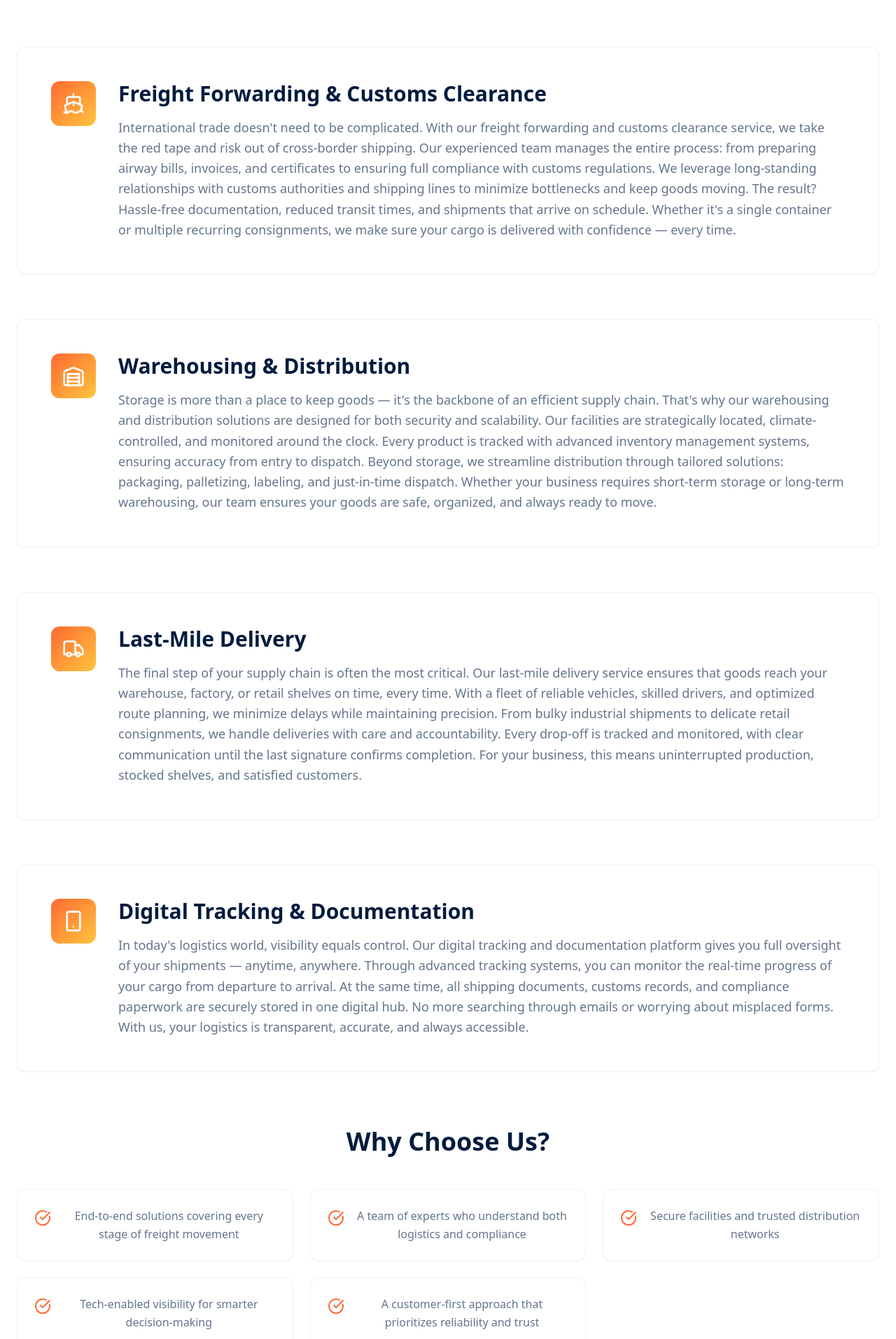
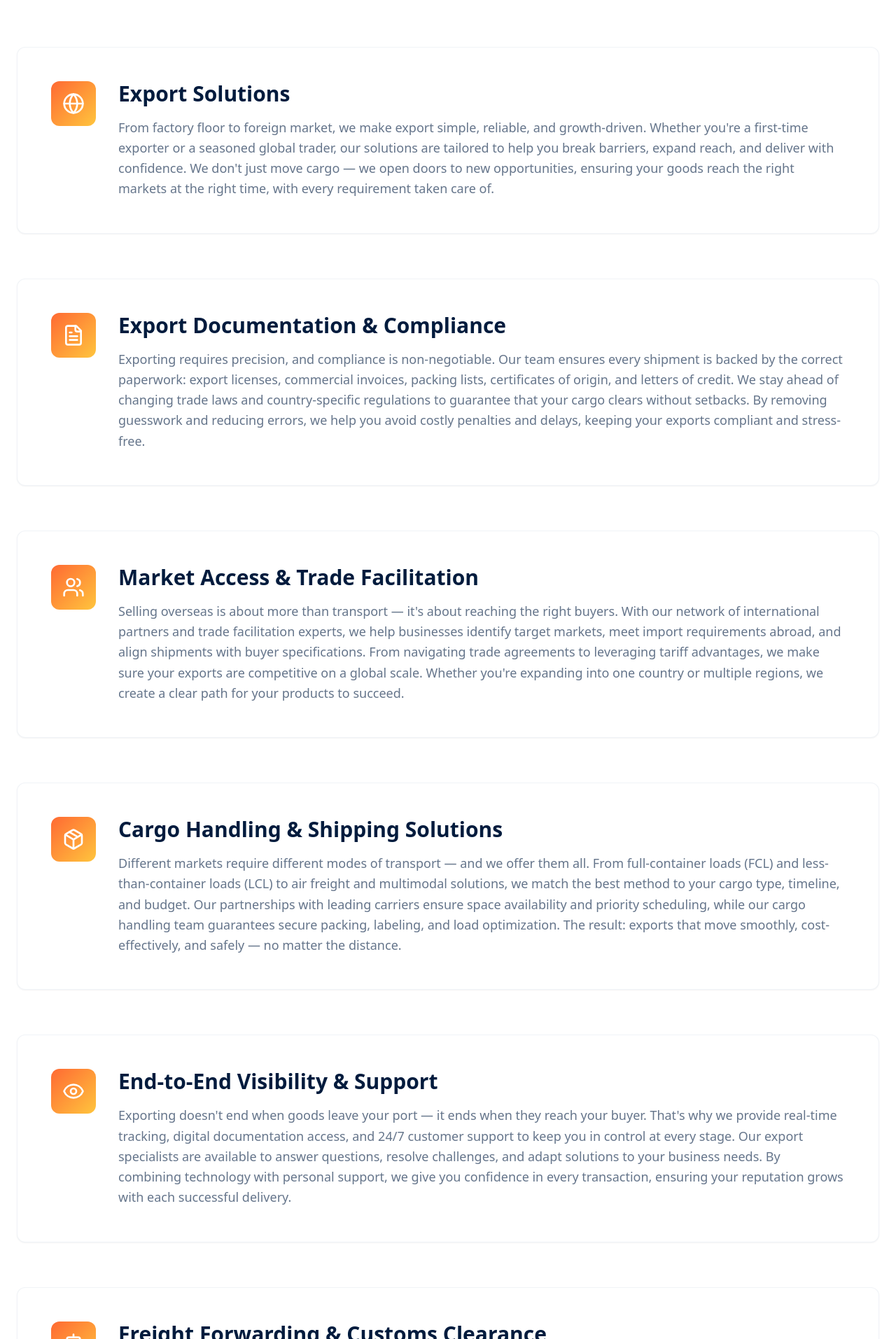
Before and after one commit to MichaelNewmanLightKnight/gsml, a React (Vite) app: page /services in a window 1280 px wide. Shown: the part 247-2160 px from the top of the page at 70% size. Built offline with nearby package versions, Linux system fonts and the light colour scheme; the HTML template or start-up script is replaced by a standard one.

Commit message:
Add export solutions to Services page

```diff
--- a/src/components/Services.tsx
+++ b/src/components/Services.tsx
@@ -1,9 +1,39 @@
 import { Button } from "@/components/ui/button";
 import { Card } from "@/components/ui/card";
-import { Ship, Warehouse, Truck, Smartphone, Phone, MapPin, MessageCircle, CheckCircle } from "lucide-react";
+import { Ship, Warehouse, Truck, Smartphone, Phone, MapPin, MessageCircle, CheckCircle, Globe, FileText, Users, Package, Eye } from "lucide-react";
 
 const Services = () => {
   const services = [
+    {
+      icon: Globe,
+      title: "Export Solutions",
+      shortDescription: "From factory floor to foreign market, we make export simple, reliable, and growth-driven.",
+      longDescription: "From factory floor to foreign market, we make export simple, reliable, and growth-driven. Whether you're a first-time exporter or a seasoned global trader, our solutions are tailored to help you break barriers, expand reach, and deliver with confidence. We don't just move cargo — we open doors to new opportunities, ensuring your goods reach the right markets at the right time, with every requirement taken care of."
+    },
+    {
+      icon: FileText,
+      title: "Export Documentation & Compliance",
+      shortDescription: "Precision paperwork and compliance management for stress-free exports.",
+      longDescription: "Exporting requires precision, and compliance is non-negotiable. Our team ensures every shipment is backed by the correct paperwork: export licenses, commercial invoices, packing lists, certificates of origin, and letters of credit. We stay ahead of changing trade laws and country-specific regulations to guarantee that your cargo clears without setbacks. By removing guesswork and reducing errors, we help you avoid costly penalties and delays, keeping your exports compliant and stress-free."
+    },
+    {
+      icon: Users,
+      title: "Market Access & Trade Facilitation",
+      shortDescription: "Navigate international markets with expert trade facilitation support.",
+      longDescription: "Selling overseas is about more than transport — it's about reaching the right buyers. With our network of international partners and trade facilitation experts, we help businesses identify target markets, meet import requirements abroad, and align shipments with buyer specifications. From navigating trade agreements to leveraging tariff advantages, we make sure your exports are competitive on a global scale. Whether you're expanding into one country or multiple regions, we create a clear path for your products to succeed."
+    },
+    {
+      icon: Package,
+      title: "Cargo Handling & Shipping Solutions",
+      shortDescription: "Optimal transport solutions matched to your cargo type and timeline.",
+      longDescription: "Different markets require different modes of transport — and we offer them all. From full-container loads (FCL) and less-than-container loads (LCL) to air freight and multimodal solutions, we match the best method to your cargo type, timeline, and budget. Our partnerships with leading carriers ensure space availability and priority scheduling, while our cargo handling team guarantees secure packing, labeling, and load optimization. The result: exports that move smoothly, cost-effectively, and safely — no matter the distance."
+    },
+    {
+      icon: Eye,
+      title: "End-to-End Visibility & Support",
+      shortDescription: "Complete tracking and 24/7 support from port to buyer.",
+      longDescription: "Exporting doesn't end when goods leave your port — it ends when they reach your buyer. That's why we provide real-time tracking, digital documentation access, and 24/7 customer support to keep you in control at every stage. Our export specialists are available to answer questions, resolve challenges, and adapt solutions to your business needs. By combining technology with personal support, we give you confidence in every transaction, ensuring your reputation grows with each successful delivery."
+    },
     {
       icon: Ship,
       title: "Freight Forwarding & Customs Clearance",
```
